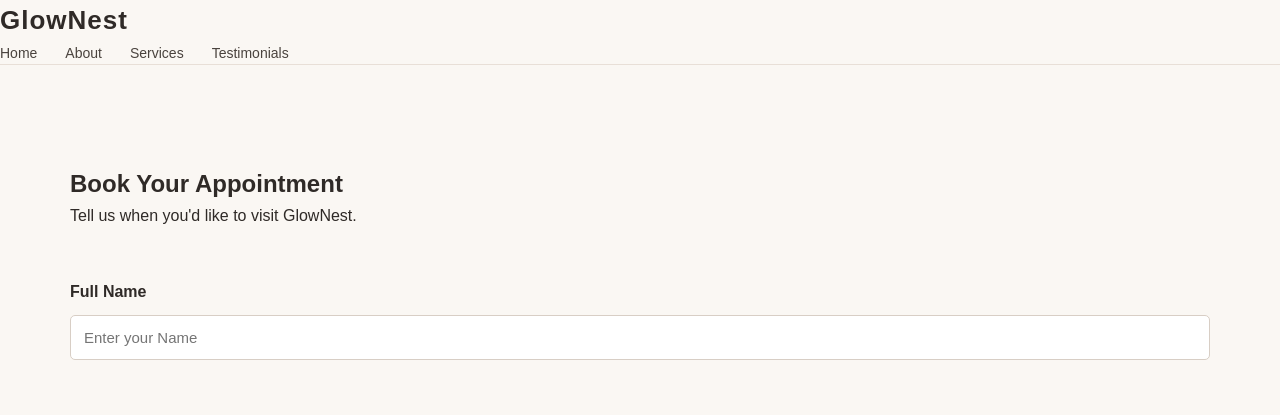
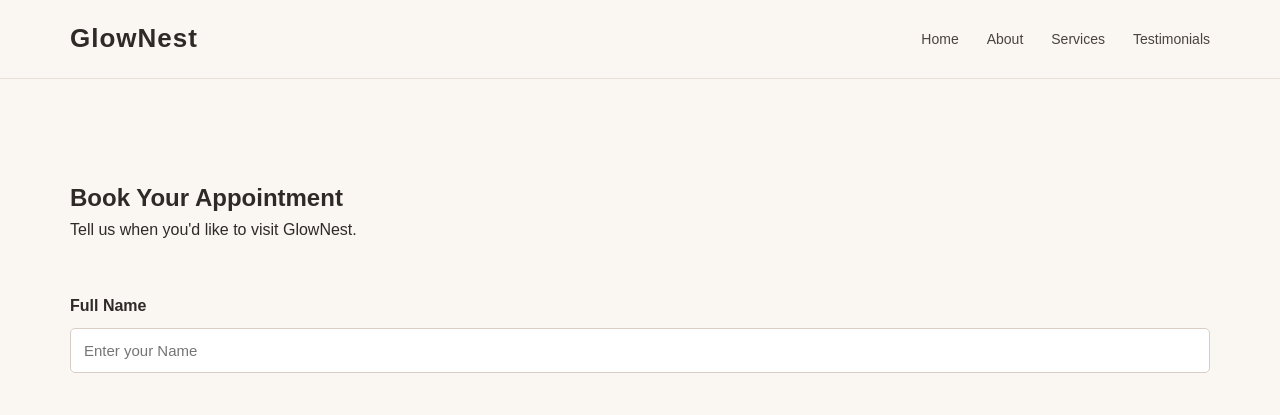
Before and after one commit to jupelliabighna/GlowNest, a Flask app: page /appointment in a window 1280 px wide. Shown: the top 415 px of the page. Run offline with Flask 3, Linux system fonts and the light colour scheme; data that the repository does not hold is empty; some libraries are stand-ins or nearby versions.

Commit message:
Polish GlowNest UI and add portfolio documentation

```diff
--- a/static/css/style.css
+++ b/static/css/style.css
@@ -30,6 +30,14 @@ a {
 
     background: rgba(250, 247, 243, 0.95);
     border-bottom: 1px solid #e8dfd7;
+}
+.nav-container {
+    max-width: 1200px;
+    margin: auto;
+    padding: 18px 30px;
+    display: flex;
+    align-items: center;
+    justify-content: space-between;
 }
 
 
@@ -92,10 +100,8 @@ nav a:hover::after {
 
 .hero {
     min-height: 85vh;
-
     display: flex;
     align-items: center;
-
     padding: 80px 30px;
 
     background:
```
Also changed, not shown: templates/index.html (+6 -6 lines), templates/README.md (added), 4 other files.
